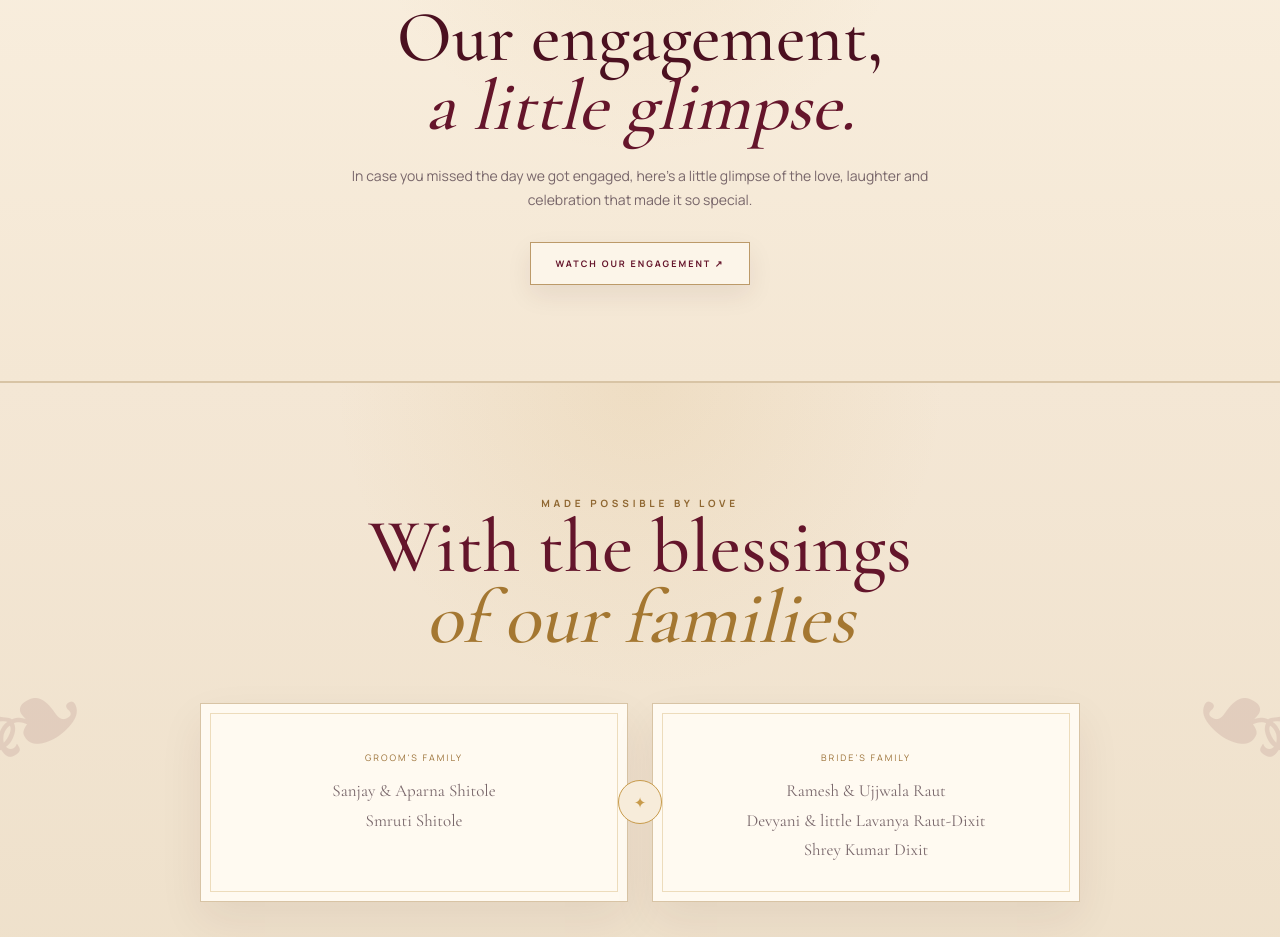
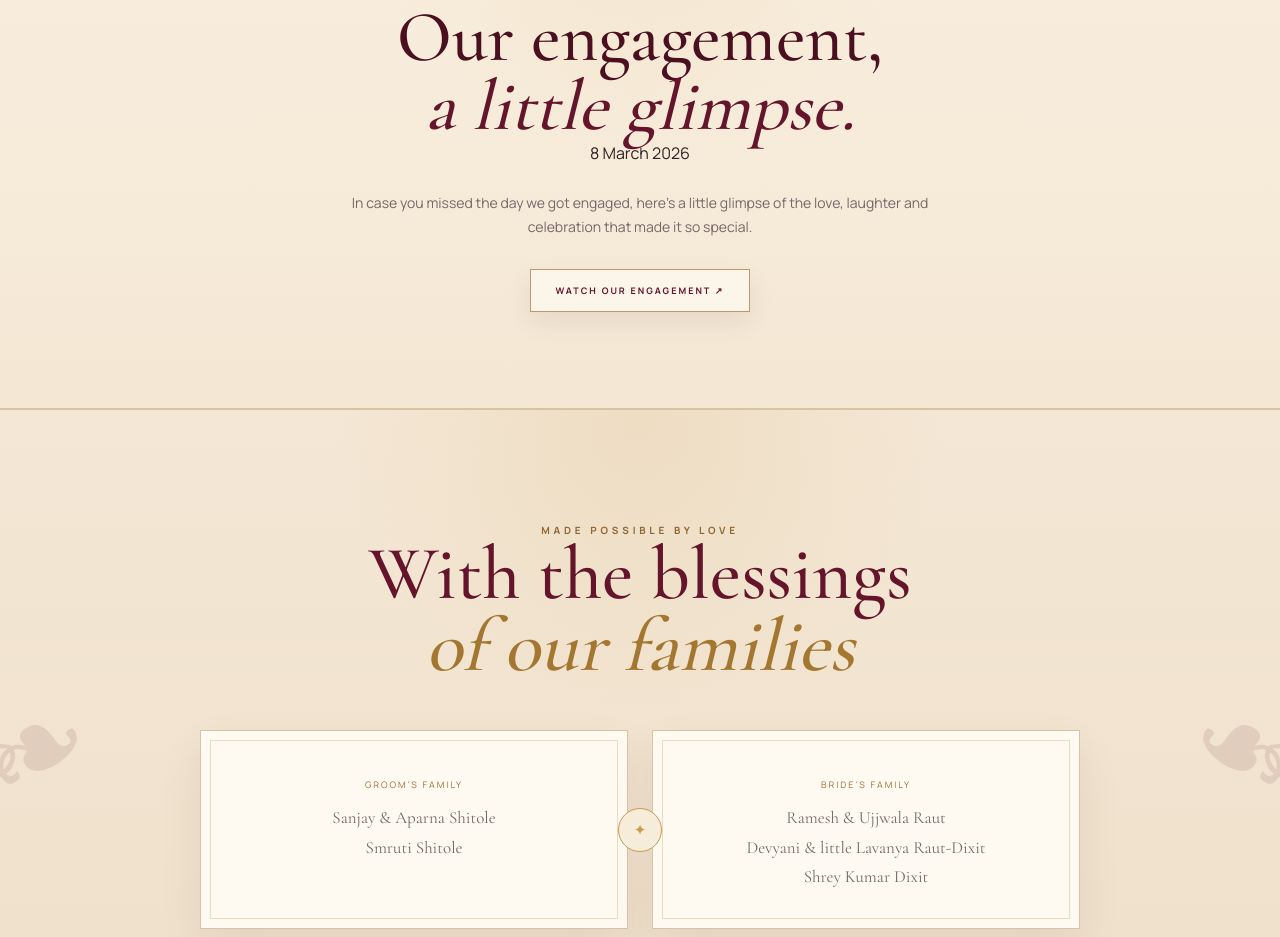
Before and after one commit to Abhishek6710/Wedding-invite, a plain HTML site: page index.html in a window 1280 px wide. Shown: the part 8732-9669 px from the top of the page. Drawn offline with nearby package versions, Linux system fonts and the light colour scheme; a web font is replaced by a local one.

Commit message:
Add engagement date

```diff
--- a/index.html
+++ b/index.html
@@ -58,7 +58,7 @@
 <section class="engagement-glimpse">
   <div class="section">
     <p class="kicker">A moment you may have missed</p>
-    <h2>Our engagement,<br><em>a little glimpse.</em></h2>
+    <h2>Our engagement,<br><em>a little glimpse.</em></h2><p class="engagement-date">8 March 2026</p>
     <p class="lead">In case you missed the day we got engaged, here’s a little glimpse of the love, laughter and celebration that made it so special.</p>
     <a class="engagement-button" href="https://youtu.be/nXrcHXYLjnY?feature=shared" target="_blank" rel="noopener">Watch our engagement ↗</a>
   </div>
```
